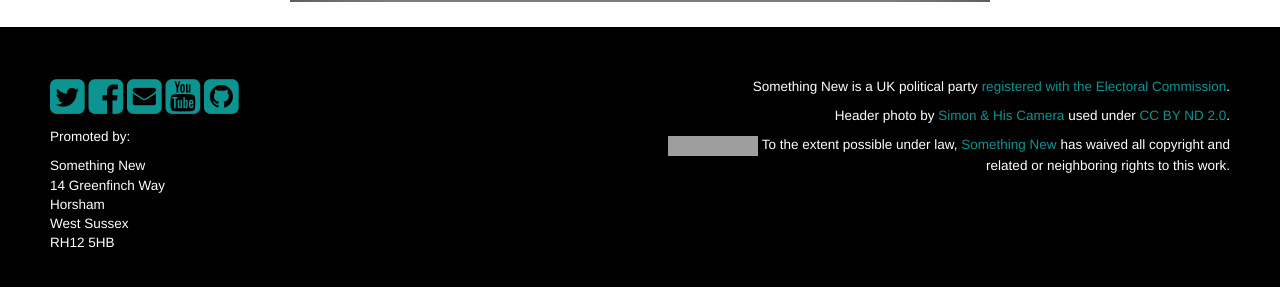
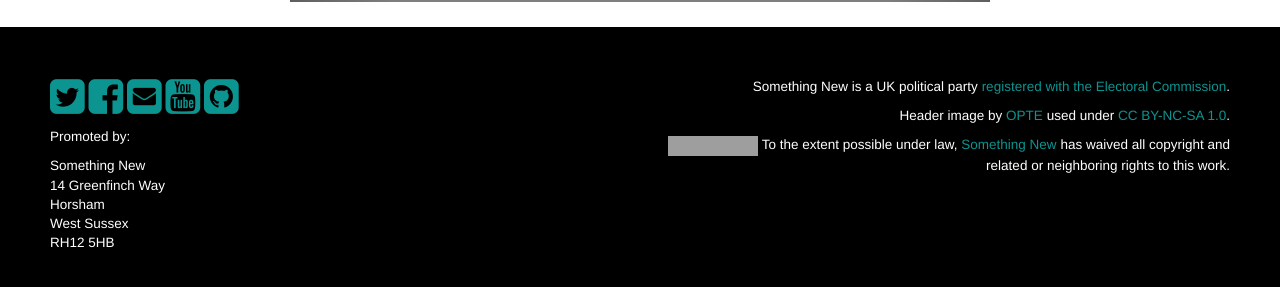
Before and after one commit to SomethingNewUK/somethingnewuk.github.io, a Jekyll site: the page built from index.html, in a window 1280 px wide and 1400 px high, scrolled down 796 px. Shown: the part 1077-1364 px from the top of the window. Built offline with Jekyll 4.4.1, drawn with Linux system fonts in a browser that asks for light colours; nearby versions of some CDN libraries; some web fonts are replaced; grey boxes are pictures that could not be loaded.

Commit message:
new header image

```diff
--- a/_includes/footer.html
+++ b/_includes/footer.html
@@ -24,8 +24,8 @@
       <a href='http://search.electoralcommission.org.uk/English/Registrations/PP2486'>registered with the Electoral Commission</a>.
     </p>
     <p>
-      Header photo by <a href="https://secure.flickr.com/photos/simon__syon/8705867109">Simon &amp; His Camera</a>
-      used under <a href="https://creativecommons.org/licenses/by-nd/2.0/">CC BY ND 2.0</a>.
+      Header image by <a href="http://www.opte.org/maps/">OPTE</a>
+      used under <a href="https://creativecommons.org/licenses/by-nc-sa/1.0/">CC BY-NC-SA 1.0</a>.
     </p>
     <p xmlns:dct="http://purl.org/dc/terms/" xmlns:vcard="http://www.w3.org/2001/vcard-rdf/3.0#">
       <a rel="license"
--- /dev/null
+++ b/_sass/hero.scss
@@ -0,0 +1,30 @@
+.hero {
+
+  background-image: url(https://c2.staticflickr.com/4/3373/3485479724_533c83c72d_b.jpg);
+  background-position: center;
+  background-size: cover;
+  text-align: center;
+  color: white;
+  text-shadow: -1px 0 black, 0 1px black, 1px 0 black, 0 -1px black;
+
+  h1 {
+    padding: 5px 0px;
+    font-size: 3em;
+    margin: 15px 0px;
+    &::after {
+      display: none;
+    }
+    font-family: Arial Bold,Gadget,sans-serif;;
+  }
+
+  img {
+    @media screen and (min-width: 768px) and (max-width: 991px) {
+      height: 100px;
+      margin: 5px 0px;
+    }
+    @media screen and (min-width: 992px) {
+      height: 200px;
+      margin: 15px 0px;
+    }
+  }
+}
--- a/stylesheets/main.scss
+++ b/stylesheets/main.scss
@@ -57,36 +57,6 @@
 
   }
 
-  .hero {
-
-    background-image: url(https://c1.staticflickr.com/9/8129/8705867109_0854813ebc_b.jpg);
-    background-position: center;
-    background-size: cover;
-    text-align: center;
-    color: white;
-    text-shadow: -1px 0 black, 0 1px black, 1px 0 black, 0 -1px black;
-
-    h1 {
-      padding: 5px 0px;
-      font-size: 3em;
-      margin: 15px 0px;
-      &::after {
-      	display: none;
-      }
-    }
-
-    img {
-      @media screen and (min-width: 768px) and (max-width: 991px) {
-        height: 100px;
-        margin: 5px 0px;
-      }
-      @media screen and (min-width: 992px) {
-        height: 200px;
-        margin: 15px 0px;
-      }
-    }
-  }
-
   .content {
     background: white;
   }
@@ -100,7 +70,7 @@
     margin-bottom: 20px;
   }
 
-  footer {
+  > footer {
     margin-top: 25px;
     background: black;
     padding: 50px;
@@ -181,3 +151,5 @@
 
 @import "policy";
 @import "masonry";
+@import "hero";
+@import "posts";
```
